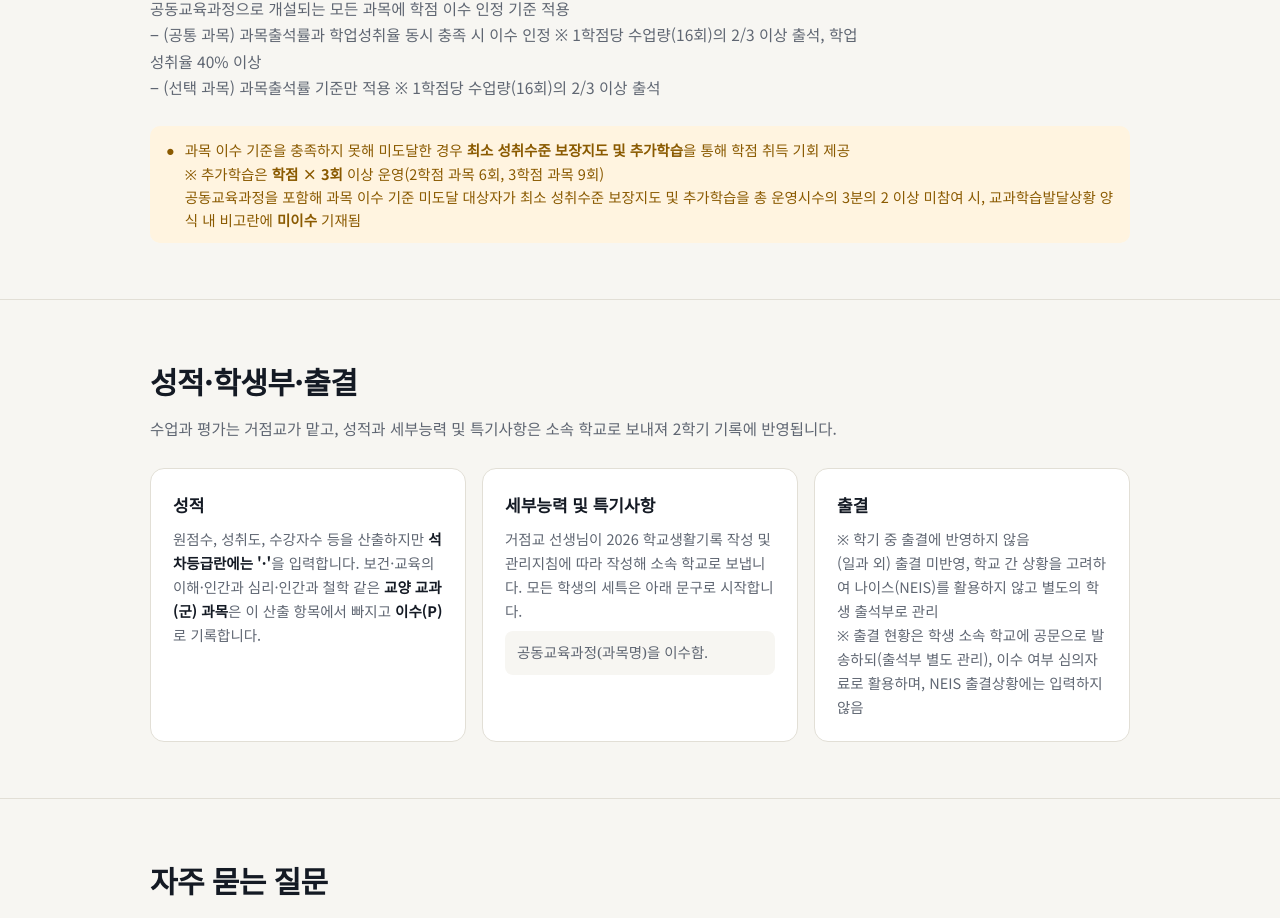
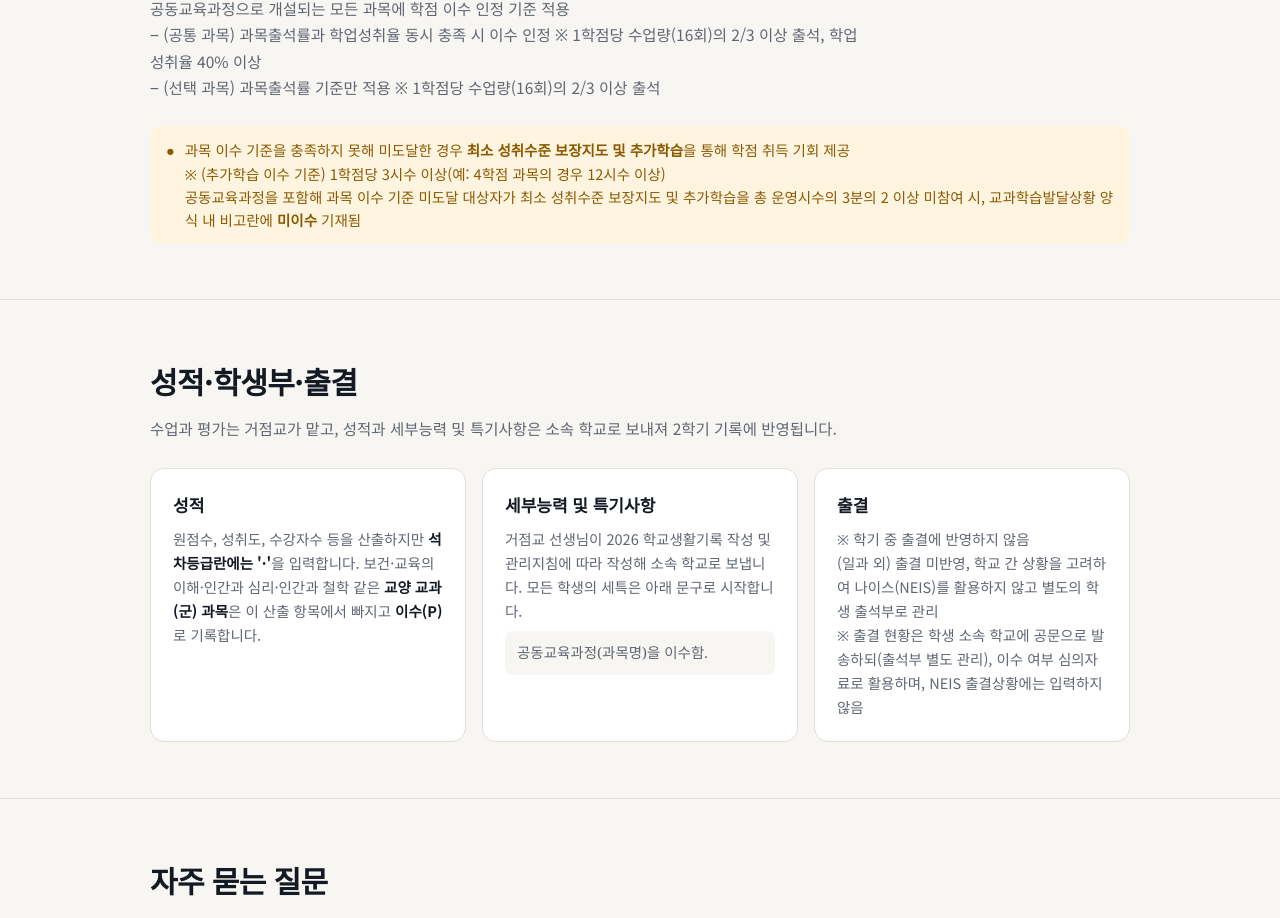
Before and after one commit to sin-nari/winter, a plain HTML site: page index.html in a window 1280 px wide. Shown: the part 9060-9978 px from the top of the page. Drawn offline with Linux system fonts and the light colour scheme; a web font is replaced by a local one.

Commit message:
추가학습 이수 기준을 2026 학점 이수 지원 계획 원문으로
Co-Authored-By: Claude Opus 5.5 <noreply@anthropic.com>
Claude-Session: https://claude.ai/code/session_01UAY6Ek2YbkpLbFoUCrTYwn

```diff
--- a/index.html
+++ b/index.html
@@ -496,7 +496,7 @@ footer p+p{margin-top:6px}
   <div class="wrap">
     <div class="shead"><h2>이수 기준</h2></div>
     <div class="sdesc">공동교육과정으로 개설되는 모든 과목에 학점 이수 인정 기준 적용<br>‒ (공통 과목) 과목출석률과 학업성취율 동시 충족 시 이수 인정 ※ 1학점당 수업량(16회)의 2/3 이상 출석, 학업성취율 40% 이상<br>‒ (선택 과목) 과목출석률 기준만 적용 ※ 1학점당 수업량(16회)의 2/3 이상 출석</div>
-    <div class="notice" role="note" style="margin:16px 0 0"><span aria-hidden="true">●</span><span>과목 이수 기준을 충족하지 못해 미도달한 경우 <b>최소 성취수준 보장지도 및 추가학습</b>을 통해 학점 취득 기회 제공<br>※ 추가학습은 <b>학점 × 3회</b> 이상 운영(2학점 과목 6회, 3학점 과목 9회)<br>공동교육과정을 포함해 과목 이수 기준 미도달 대상자가 최소 성취수준 보장지도 및 추가학습을 총 운영시수의 3분의 2 이상 미참여 시, 교과학습발달상황 양식 내 비고란에 <b>미이수</b> 기재됨</span></div>
+    <div class="notice" role="note" style="margin:16px 0 0"><span aria-hidden="true">●</span><span>과목 이수 기준을 충족하지 못해 미도달한 경우 <b>최소 성취수준 보장지도 및 추가학습</b>을 통해 학점 취득 기회 제공<br>※ (추가학습 이수 기준) 1학점당 3시수 이상(예: 4학점 과목의 경우 12시수 이상)<br>공동교육과정을 포함해 과목 이수 기준 미도달 대상자가 최소 성취수준 보장지도 및 추가학습을 총 운영시수의 3분의 2 이상 미참여 시, 교과학습발달상황 양식 내 비고란에 <b>미이수</b> 기재됨</span></div>
   </div>
 </section>
 
```
